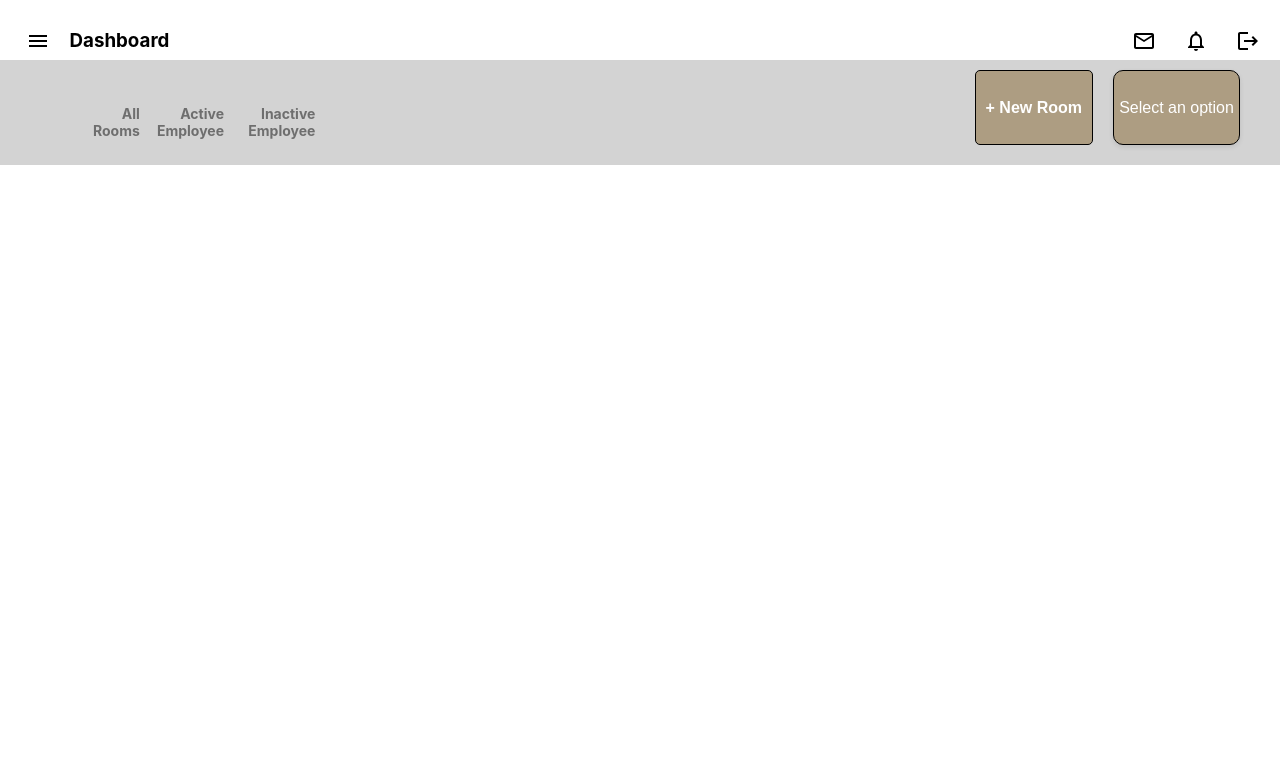
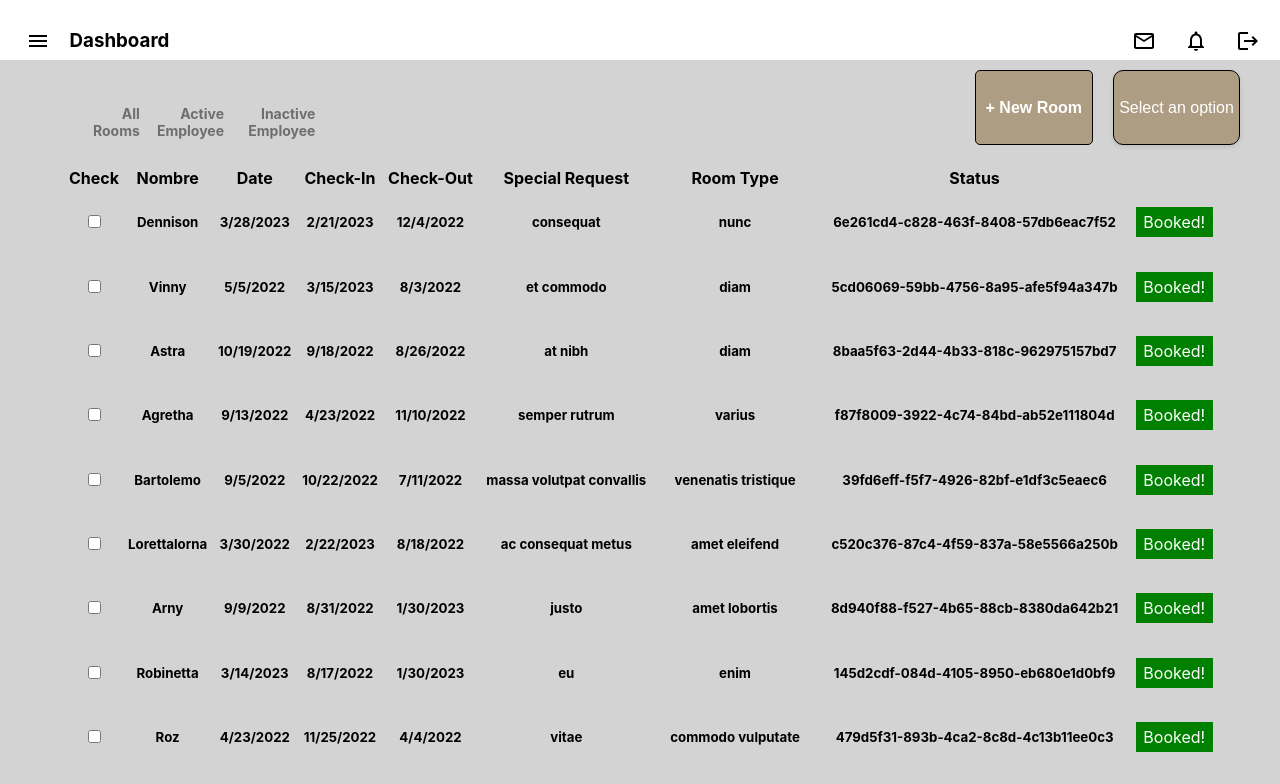
Before and after one commit to GrumpyArdias/miranda-backoffice, a React (Create React App) app: page /bookings in a window 1280 px wide. Shown: the top 784 px of the page. Built offline with nearby package versions, Linux system fonts and the light colour scheme; sample sign-in values are in the browser's storage.

Commit message:
added a reusable table, and first implementation on Bookings, needs more work

```diff
--- a/package.json
+++ b/package.json
@@ -20,6 +20,7 @@
     "react-scripts": "5.0.1",
     "sort-by": "^1.2.0",
     "styled-components": "^5.3.9",
+    "uuid": "^9.0.0",
     "web-vitals": "^2.1.4"
   },
   "scripts": {
@@ -45,5 +46,8 @@
       "last 1 firefox version",
       "last 1 safari version"
     ]
+  },
+  "devDependencies": {
+    "babel-plugin-styled-components": "^2.0.7"
   }
 }
--- a/src/App.js
+++ b/src/App.js
@@ -9,6 +9,7 @@ import Aside from "./components/Aside";
 import Header from "./components/Header";
 import { useEffect } from "react";
 import Bookings from "./components/Bookings";
+import Rooms from "./components/Rooms";
 
 function App() {
   const [open, setOpen] = useState(false);
@@ -39,6 +40,7 @@ function App() {
             <Route element={<PrivateRoutes />}>
               <Route element={<Dashboard />} path="/" />
               <Route element={<Bookings />} path="/bookings" />
+              <Route element={<Rooms />} path="/rooms" />
             </Route>
             <Route element={<Login />} path="/login" />
           </Routes>
--- a/src/components/Aside.jsx
+++ b/src/components/Aside.jsx
@@ -30,10 +30,12 @@ function Aside(props) {
           <h3>Bookings</h3>
         </div>
       </StyledLink>
-      <div className="cell">
-        <VpnKeyIcon />
-        <h3>Rooms</h3>
-      </div>
+      <StyledLink to="/rooms">
+        <div className="cell">
+          <VpnKeyIcon />
+          <h3>Rooms</h3>
+        </div>
+      </StyledLink>
       <div className="cell">
         <PermContactCalendarIcon />
         <h3>Contact</h3>
--- a/src/components/Bookings.jsx
+++ b/src/components/Bookings.jsx
@@ -5,6 +5,8 @@ import {
   UserEditButton,
 } from "./styles/Bookings.styles";
 import Dropdown from "./Dropdown";
+import GridTable from "./GridTable";
+import Data from "../data.json";
 
 function Bookings() {
   const options = ["Option 1", "Option 2", "Option 3"];
@@ -13,6 +15,17 @@ function Bookings() {
     console.log(`Selected option: ${option}`);
   };
 
+  const headerArray = [
+    "Check",
+    "Nombre",
+    "Date",
+    "Check-In",
+    "Check-Out",
+    "Special Request",
+    "Room Type",
+    "Status",
+  ];
+  const rowDataArray = Data;
   return (
     <div style={{ backgroundColor: "lightgray" }}>
       <BookingsTopWrap>
@@ -34,6 +47,7 @@ function Bookings() {
           <Dropdown options={options} onSelect={handleSelect} />
         </BookingsTopRightWrap>
       </BookingsTopWrap>
+      <GridTable headerArray={headerArray} rowDataArray={rowDataArray} />
     </div>
   );
 }
--- /dev/null
+++ b/src/components/GridTable.jsx
@@ -0,0 +1,63 @@
+import { useState } from "react";
+import { useNavigate } from "react-router-dom";
+import { v4 as uuidv4 } from "uuid";
+
+function GridTable(props) {
+  const { headerArray, rowDataArray } = props;
+  const navigate = useNavigate();
+
+  const [rowDataArrayWithId, setRowDataArrayWithId] = useState(() =>
+    rowDataArray.map((rowData) => ({ ...rowData, id: uuidv4() }))
+  );
+
+  const headerItems = headerArray.map((header, index) => (
+    <th key={`header-${index}`}>{header}</th>
+  ));
+
+  const handleRowClick = (rowId) => {
+    const url = `/details?id=${rowId}`;
+    navigate(url);
+  };
+
+  const dataRows = rowDataArrayWithId.map((rowData, index) => {
+    const rowKey = rowData.id;
+    return (
+      <tr key={rowKey} onClick={() => handleRowClick(rowKey)}>
+        <td>
+          <input
+            type="checkbox"
+            value={rowKey}
+            onClick={(e) => {
+              e.stopPropagation();
+            }}
+          />
+        </td>
+        {Object.values(rowData).map((value, index) => (
+          <td key={`row-${index}-value`}>
+            <h5>{value}</h5>
+          </td>
+        ))}
+        <td>
+          <div
+            style={{ backgroundColor: "green", color: "white", padding: "5px" }}
+          >
+            Booked!
+          </div>
+        </td>
+      </tr>
+    );
+  });
+
+  return (
+    <div style={{ width: "90%", margin: "0 auto" }}>
+      <table style={{ width: "100%" }}>
+        <thead>
+          <tr>{headerItems}</tr>
+        </thead>
+        <tbody>{dataRows}</tbody>
+      </table>
+    </div>
+  );
+}
+
+export default GridTable;
--- /dev/null
+++ b/src/components/Rooms.jsx
@@ -0,0 +1,10 @@
+function Rooms() {
+  return (
+    <div>
+      <div></div>
+      <div></div>
+      <div></div>
+    </div>
+  );
+}
+export default Rooms;
--- /dev/null
+++ b/src/data.json
@@ -0,0 +1,20 @@
+[{"full_name":"Dennison","Date":"3/28/2023","Check-In":"2/21/2023","Check-Out":"12/4/2022","Special Request":"consequat","Room Type":"nunc"},
+{"full_name":"Vinny","Date":"5/5/2022","Check-In":"3/15/2023","Check-Out":"8/3/2022","Special Request":"et commodo","Room Type":"diam"},
+{"full_name":"Astra","Date":"10/19/2022","Check-In":"9/18/2022","Check-Out":"8/26/2022","Special Request":"at nibh","Room Type":"diam"},
+{"full_name":"Agretha","Date":"9/13/2022","Check-In":"4/23/2022","Check-Out":"11/10/2022","Special Request":"semper rutrum","Room Type":"varius"},
+{"full_name":"Bartolemo","Date":"9/5/2022","Check-In":"10/22/2022","Check-Out":"7/11/2022","Special Request":"massa volutpat convallis","Room Type":"venenatis tristique"},
+{"full_name":"Lorettalorna","Date":"3/30/2022","Check-In":"2/22/2023","Check-Out":"8/18/2022","Special Request":"ac consequat metus","Room Type":"amet eleifend"},
+{"full_name":"Arny","Date":"9/9/2022","Check-In":"8/31/2022","Check-Out":"1/30/2023","Special Request":"justo","Room Type":"amet lobortis"},
+{"full_name":"Robinetta","Date":"3/14/2023","Check-In":"8/17/2022","Check-Out":"1/30/2023","Special Request":"eu","Room Type":"enim"},
+{"full_name":"Roz","Date":"4/23/2022","Check-In":"11/25/2022","Check-Out":"4/4/2022","Special Request":"vitae","Room Type":"commodo vulputate"},
+{"full_name":"Gerrard","Date":"4/8/2022","Check-In":"8/18/2022","Check-Out":"6/16/2022","Special Request":"varius ut blandit","Room Type":"quis"},
+{"full_name":"Terry","Date":"10/3/2022","Check-In":"11/10/2022","Check-Out":"5/1/2022","Special Request":"nisl nunc rhoncus","Room Type":"sed nisl"},
+{"full_name":"Enrichetta","Date":"12/22/2022","Check-In":"2/10/2023","Check-Out":"12/17/2022","Special Request":"mauris","Room Type":"sit amet"},
+{"full_name":"Scotti","Date":"5/5/2022","Check-In":"4/24/2022","Check-Out":"6/14/2022","Special Request":"dapibus dolor vel","Room Type":"sagittis nam"},
+{"full_name":"Adria","Date":"11/6/2022","Check-In":"9/24/2022","Check-Out":"11/21/2022","Special Request":"elementum","Room Type":"ultricies"},
+{"full_name":"Griselda","Date":"6/1/2022","Check-In":"3/24/2023","Check-Out":"12/22/2022","Special Request":"nunc","Room Type":"quis libero nullam"},
+{"full_name":"Marget","Date":"4/20/2022","Check-In":"8/15/2022","Check-Out":"5/27/2022","Special Request":"augue luctus tincidunt","Room Type":"sed augue aliquam"},
+{"full_name":"Ruttger","Date":"2/4/2023","Check-In":"2/14/2023","Check-Out":"10/10/2022","Special Request":"dictumst aliquam augue","Room Type":"suspendisse"},
+{"full_name":"Kenton","Date":"5/9/2022","Check-In":"5/12/2022","Check-Out":"11/4/2022","Special Request":"nulla","Room Type":"venenatis"},
+{"full_name":"Orville","Date":"12/10/2022","Check-In":"4/18/2022","Check-Out":"12/29/2022","Special Request":"metus","Room Type":"sit"},
+{"full_name":"Giselle","Date":"9/25/2022","Check-In":"6/24/2022","Check-Out":"9/1/2022","Special Request":"praesent blandit","Room Type":"tristique fusce congue"}]
```
Also changed, not shown: src/components/styles/GridTable.styles.js (added, +36 -0 lines), src/components/styles/Rooms.styles.js (added), 1 other file (tests, documents, lock files or other folders).
